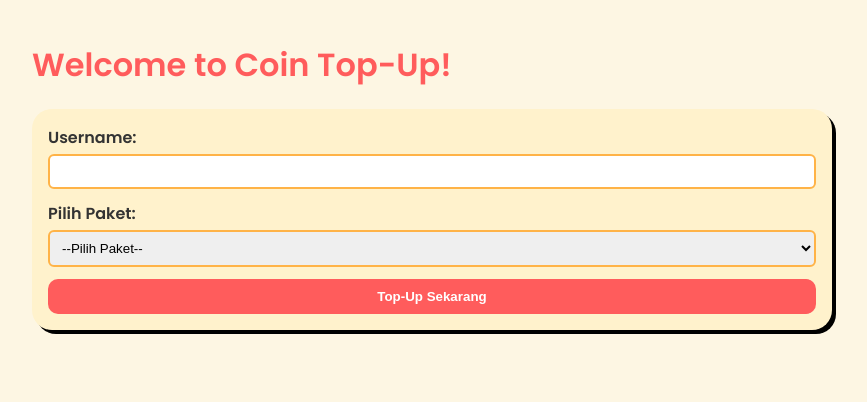
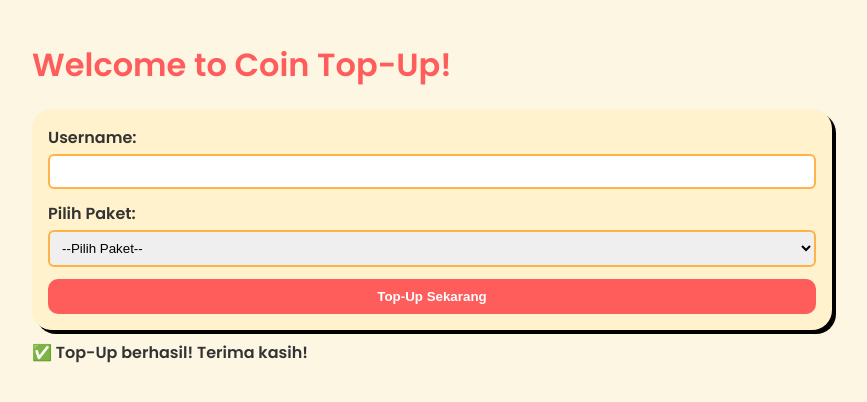
Before and after one commit to DanielArkhan/PRAK_PBK_TUGASKEDUA, a Vue app: page / in a window 1280 px wide. Shown: the top 402 px of the page, without its empty margins (208-1075 px from the left). Built offline with nearby package versions, Linux system fonts and the light colour scheme.

Commit message:
commit kesembilan import Notification dan tampilkan di App.vue tanpa kondisi

```diff
--- a/src/App.vue
+++ b/src/App.vue
@@ -2,15 +2,18 @@
   <div class="container">
     <h1>Welcome to Coin Top-Up!</h1>
     <TopUpForm />
+    <Notification />
   </div>
 </template>
 
 <script>
 import TopUpForm from './components/TopUpForm.vue'
+import Notification from './components/Notification.vue'
 
 export default {
   components: {
-    TopUpForm
+    TopUpForm,
+    Notification
   }
 }
 </script>
--- /dev/null
+++ b/src/components/Notification.vue
@@ -0,0 +1,9 @@
+<template>
+  <div class="notification-card">
+    ✅ Top-Up berhasil! Terima kasih!
+  </div>
+</template>
+
+<script>
+export default {}
+</script>
```
